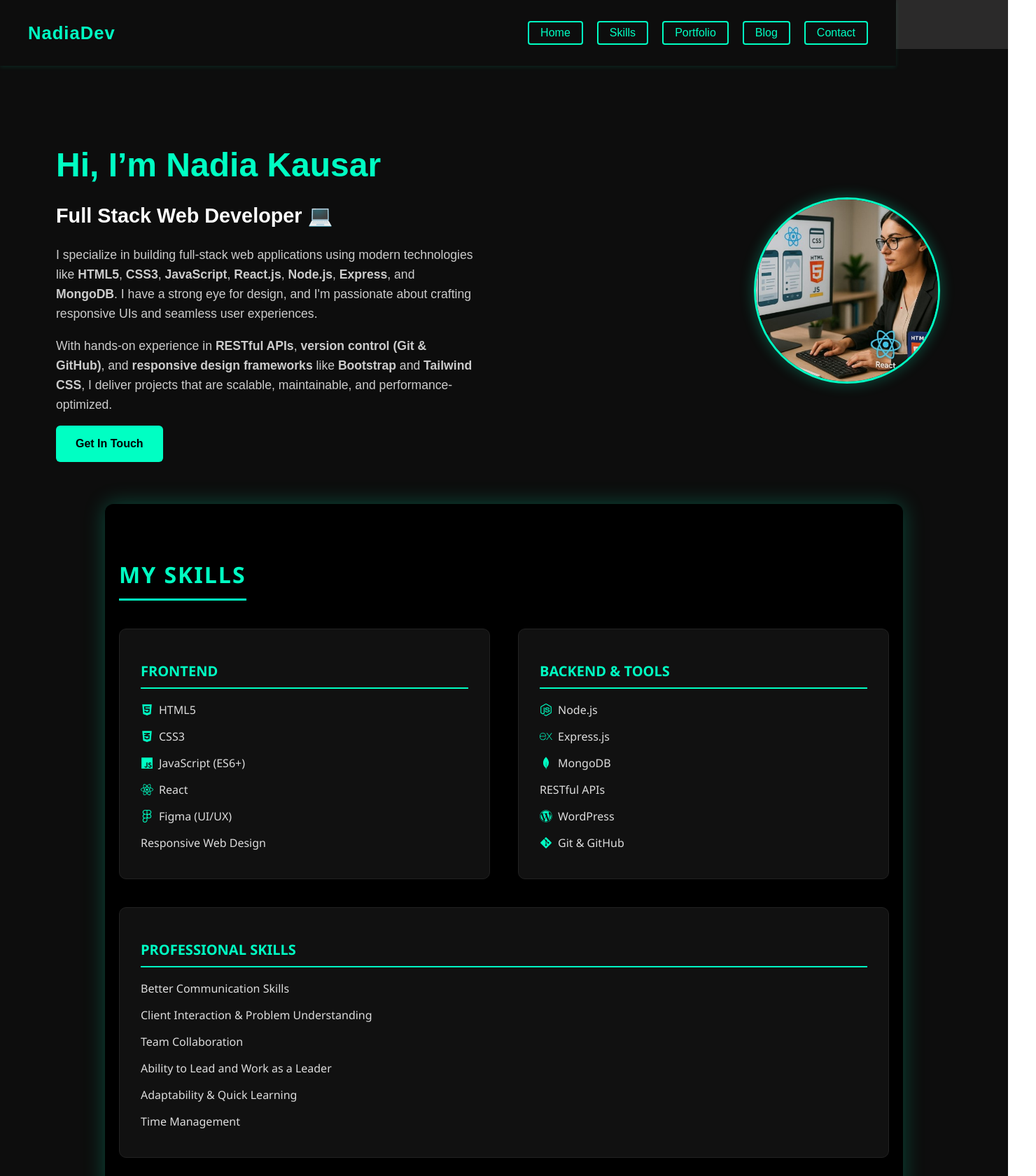
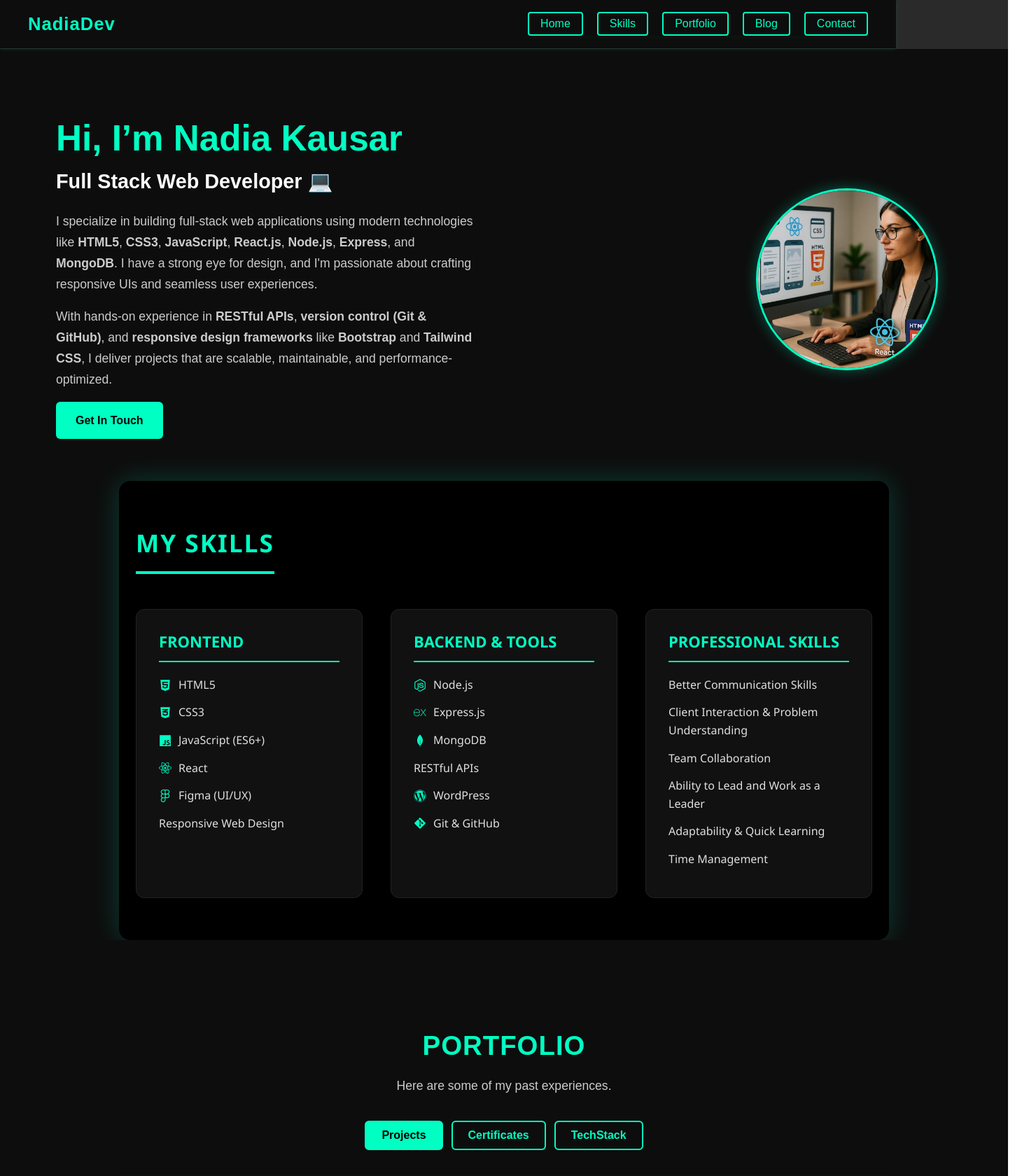
Before and after one commit to Nadia-kausar/Portfolio, a React (Vite) app in the folder Frontend/: page / in a window 1280 px wide. Shown: the top 1680 px of the page at 70% size, 1480 px wide, since content can reach past the window. Built offline with nearby package versions, Linux system fonts and the light colour scheme.

Commit message:
PORTFOLIO

```diff
--- a/Frontend/src/App.css
+++ b/Frontend/src/App.css
@@ -1,14 +1,46 @@
-/* App.css */
+/* ===== GLOBAL STYLES ===== */
+
+* {
+  margin: 0;
+  padding: 0;
+  box-sizing: border-box;
+}
+
+html {
+  scroll-behavior: smooth;
+  font-size: 16px;
+}
+
+body {
+  font-family: 'Poppins', sans-serif;
+  background-color: #0d0d0d;
+  color: #f0f0f0;
+  line-height: 1.6;
+}
+
+a {
+  color: inherit;
+  text-decoration: none;
+}
+
+ul {
+  list-style: none;
+  padding: 0;
+  margin: 0;
+}
+
+/* ===== APP CONTAINER ===== */
+
 .app-container {
   display: flex;
   flex-direction: column;
   min-height: 100vh;
   font-family: 'Poppins', sans-serif;
   background-color: #2b2a2a;
-  color: #111;
+  color: #f0f0f0;
 }
 
 .main-content {
   flex: 1;
-  padding-top: 70px; /* adjust if your navbar is fixed */
+  padding-top: 70px; /* adjust if navbar is fixed */
 }
--- a/Frontend/src/components/Footer.css
+++ b/Frontend/src/components/Footer.css
@@ -1,58 +1,105 @@
-/* ========== Footer ========== */
+/* ========== GLOBAL STYLES ========== */
+* {
+  margin: 0;
+  padding: 0;
+  box-sizing: border-box;
+}
+
+html {
+  scroll-behavior: smooth;
+  font-size: 16px;
+}
+
+body {
+  font-family: 'Poppins', sans-serif;
+  background-color: #0d0d0d;
+  color: #f0f0f0;
+  line-height: 1.6;
+}
+
+a {
+  color: inherit;
+  text-decoration: none;
+}
+
+ul {
+  list-style: none;
+  padding: 0;
+  margin: 0;
+}
+
+/* ========== APP CONTAINER STYLES ========== */
+.app-container {
+  display: flex;
+  flex-direction: column;
+  min-height: 100vh;
+  font-family: 'Poppins', sans-serif;
+  background-color: #2b2a2a;
+  color: #f0f0f0;
+}
+
+.main-content {
+  flex: 1;
+  padding-top: 70px; /* Adjust if navbar is fixed */
+}
+
+/* ========== FOOTER STYLES ========== */
 .footer {
   background-color: #0d0d0d;
   color: #f0f0f0;
-  padding: 12px 20px 10px;
+  padding: 24px 16px 12px;
   font-family: 'Poppins', sans-serif;
   border-top: 1px solid #1f1f1f;
   width: 100%;
+  text-align: center;
 }
 
 .footer-container {
-  max-width: 1800px;
+  max-width: 1400px;
   margin: 0 auto;
-  text-align: center;
   display: flex;
   flex-direction: column;
   align-items: center;
-  padding: 0 20px;
+  padding: 0 16px;
 }
 
+/* Brand Section */
 .footer-brand {
   margin-bottom: 8px;
 }
 
 .footer-title {
-  font-size: 1.2rem;
+  font-size: 1.4rem;
   font-weight: 600;
   color: #00ffc3;
-  line-height: 1.1;
+  margin-bottom: 4px;
+  line-height: 1.2;
 }
 
 .footer-role {
-  font-size: 0.85rem;
+  font-size: 0.95rem;
   color: #ccc;
-  line-height: 1.2;
+  margin-bottom: 12px;
+  line-height: 1.4;
 }
 
+/* Social / Contact Links */
 .footer-links {
-  list-style: none;
   display: flex;
+  flex-wrap: wrap;
   justify-content: center;
-  flex-wrap: wrap;
   gap: 12px;
-  padding: 0;
-  margin: 10px 0;
+  margin: 12px 0;
 }
 
 .footer-links li a {
   display: flex;
   align-items: center;
   gap: 6px;
+  font-size: 0.9rem;
   color: #f0f0f0;
+  text-decoration: none;
   font-weight: 500;
-  text-decoration: none;
-  font-size: 0.85rem;
   transition: color 0.3s ease;
 }
 
@@ -69,31 +116,31 @@
   transform: scale(1.2);
 }
 
+/* Copyright */
 .footer-copy {
-  font-size: 0.75rem;
+  font-size: 0.8rem;
   color: #777;
-  margin-top: 8px;
-  line-height: 1.1;
+  margin-top: 10px;
+  line-height: 1.3;
 }
 
-/* Footer Mobile */
+/* ========== RESPONSIVE ========== */
 @media screen and (max-width: 600px) {
   .footer-title {
-    font-size: 1.1rem;
+    font-size: 1.2rem;
   }
 
   .footer-role {
-    font-size: 0.8rem;
+    font-size: 0.85rem;
   }
 
   .footer-links {
     flex-direction: column;
-    gap: 8px;
+    gap: 10px;
   }
 
   .footer-copy {
-    font-size: 0.7rem;
-    text-align: center;
-    padding: 0 10px;
+    font-size: 0.75rem;
+    padding: 0 12px;
   }
 }
--- a/Frontend/src/components/Navbar.css
+++ b/Frontend/src/components/Navbar.css
@@ -1,11 +1,20 @@
+/* ========== Root Variables ========== */
+:root {
+  --primary-color: #00ffc3;
+  --primary-bg: #0d0d0d;
+  --hover-bg: #00ffc3;
+  --hover-text: #0d0d0d;
+  --white: #ffffff;
+}
+
 /* ========== Navbar ========== */
 .navbar {
   position: fixed;
   top: 0;
   left: 0;
   right: 0;
-  background-color: #0d0d0d;
-  color: #00ffc3;
+  background-color: var(--primary-bg);
+  color: var(--primary-color);
   z-index: 1000;
   box-shadow: 0 2px 6px rgba(0, 255, 195, 0.1);
 }
@@ -19,52 +28,88 @@
   align-items: center;
 }
 
+/* Logo */
 .navbar-logo {
   font-size: 1.6rem;
   font-weight: 700;
   cursor: pointer;
-  color: #00ffc3;
+  color: var(--primary-color);
   letter-spacing: 1px;
+  transition: color 0.3s ease;
 }
 
+/* Nav Links */
+.nav-links {
+  display: flex;
+  gap: 20px;
+  list-style: none;
+  align-items: center;
+  transition: all 0.3s ease;
+}
+
+.nav-links li a {
+  color: var(--primary-color);
+  font-size: 1rem;
+  padding: 8px 12px;
+  text-decoration: none;
+  transition: all 0.3s ease;
+}
+
+.nav-links li a:hover,
+.nav-links li a:focus {
+  color: var(--white);
+  outline: none;
+}
+
+/* Button */
+.nav-btn {
+  border: 2px solid var(--primary-color);
+  background: transparent;
+  padding: 6px 16px;
+  border-radius: 4px;
+  font-size: 1rem;
+  color: var(--primary-color);
+  cursor: pointer;
+  transition: all 0.3s ease;
+}
+
+.nav-btn:hover,
+.nav-btn:focus {
+  background-color: var(--hover-bg);
+  color: var(--hover-text);
+  outline: none;
+}
+
+/* ========== Hamburger ========== */
 .hamburger {
   display: none;
   flex-direction: column;
   gap: 6px;
   cursor: pointer;
+  z-index: 1100;
+  transition: all 0.3s ease;
 }
 
 .bar {
   width: 25px;
   height: 3px;
-  background-color: #00ffc3;
-  transition: 0.3s ease;
-}
-
-.nav-links {
-  display: flex;
-  gap: 20px;
-  list-style: none;
-  align-items: center;
-}
-
-.nav-btn {
-  border: 2px solid #00ffc3;
-  background: transparent;
-  padding: 6px 16px;
-  border-radius: 4px;
-  font-size: 1rem;
-  color: #00ffc3;
-  cursor: pointer;
+  background-color: var(--primary-color);
   transition: all 0.3s ease;
 }
 
-.nav-btn:hover {
-  background-color: #00ffc3;
-  color: #0d0d0d;
+.bar.open:nth-child(1) {
+  transform: rotate(45deg) translate(5px, 5px);
 }
 
-/* Mobile Nav */
+.bar.open:nth-child(2) {
+  opacity: 0;
+}
+
+.bar.open:nth-child(3) {
+  transform: rotate(-45deg) translate(5px, -5px);
+}
+
+/* ========== Mobile Navigation ========== */
 @media screen and (max-width: 768px) {
   .navbar-container {
     flex-direction: column;
@@ -80,12 +125,12 @@
     position: absolute;
     top: 60px;
     right: 0;
-    background-color: #0d0d0d;
+    width: 100%;
     flex-direction: column;
-    width: 100%;
+    background-color: var(--primary-bg);
     max-height: 0;
     overflow: hidden;
-    transition: max-height 0.3s ease;
+    transition: max-height 0.4s ease;
     box-shadow: 0 2px 12px rgba(0, 255, 195, 0.05);
   }
 
@@ -100,22 +145,16 @@
     margin: 10px 0;
   }
 
+  .nav-links li a {
+    font-size: 1.1rem;
+    display: block;
+    padding: 12px 0;
+  }
+
   .nav-btn {
     width: 80%;
     margin: auto;
     font-size: 0.9rem;
     padding: 6px 12px;
   }
-
-  .bar.open:nth-child(1) {
-    transform: rotate(45deg) translate(5px, 5px);
-  }
-
-  .bar.open:nth-child(2) {
-    opacity: 0;
-  }
-
-  .bar.open:nth-child(3) {
-    transform: rotate(-45deg) translate(5px, -5px);
-  }
 }
--- a/Frontend/src/components/Navbar.jsx
+++ b/Frontend/src/components/Navbar.jsx
@@ -38,7 +38,12 @@
   return (
     <nav className="navbar">
       <div className="navbar-container">
-        <div className="navbar-logo" onClick={() => scrollToSection("home")}>
+        <div
+          className="navbar-logo"
+          onClick={() => scrollToSection("home")}
+          role="button"
+          tabIndex={0}
+        >
           NadiaDev
         </div>
 
@@ -57,7 +62,10 @@
         <ul className={`nav-links ${menuOpen ? "active" : ""}`}>
           {sections.map(({ id, label }) => (
             <li key={id}>
-              <button className="nav-btn" onClick={() => scrollToSection(id)}>
+              <button
+                className="nav-btn"
+                onClick={() => scrollToSection(id)}
+              >
                 {label}
               </button>
             </li>
--- a/Frontend/src/components/Portfolio.css
+++ b/Frontend/src/components/Portfolio.css
@@ -1,6 +1,6 @@
-/* Portfolio Section */
+/* ===== Portfolio Section ===== */
 .portfolio-section {
-  padding: 40px 20px;
+  padding: 60px 20px;
   font-family: 'Poppins', sans-serif;
   background-color: #0d0d0d;
   color: #f0f0f0;
@@ -9,36 +9,42 @@
 }
 
 .portfolio-heading {
-  font-size: 2.2rem;
+  font-size: 2.4rem;
   text-align: center;
-  font-weight: bold;
-  margin-bottom: 10px;
+  font-weight: 700;
+  margin-bottom: 12px;
   color: #00ffc3;
+  letter-spacing: 1px;
+  text-transform: uppercase;
 }
 
 .portfolio-subheading {
   text-align: center;
-  margin-bottom: 30px;
-  font-size: 1rem;
+  margin-bottom: 36px;
+  font-size: 1.1rem;
   color: #ccc;
+  max-width: 720px;
+  margin-left: auto;
+  margin-right: auto;
 }
 
-/* Tabs */
+/* ===== Tabs ===== */
 .tabs {
   display: flex;
   justify-content: center;
-  margin-bottom: 30px;
-  gap: 10px;
   flex-wrap: wrap;
+  gap: 12px;
+  margin-bottom: 40px;
 }
 
 .tabs button {
-  padding: 10px 20px;
+  padding: 10px 22px;
   background-color: transparent;
   border: 2px solid #00ffc3;
   color: #00ffc3;
   font-weight: 600;
   border-radius: 6px;
+  font-size: 1rem;
   cursor: pointer;
   transition: all 0.3s ease;
 }
@@ -49,27 +55,33 @@
   color: #000;
 }
 
-/* Project Card */
+/* ===== Project Card ===== */
 .portfolio-project-card {
   background: #1a1a1a;
-  padding: 24px;
-  border-radius: 10px;
-  box-shadow: 0 2px 12px rgba(0, 255, 195, 0.1);
+  padding: 26px;
+  border-radius: 12px;
+  box-shadow: 0 2px 12px rgba(0, 255, 195, 0.12);
   text-align: center;
   margin-bottom: 30px;
+  transition: transform 0.3s ease;
+}
+
+.portfolio-project-card:hover {
+  transform: translateY(-4px);
 }
 
 .portfolio-project-card h3 {
-  margin-bottom: 16px;
+  font-size: 1.3rem;
+  margin-bottom: 18px;
   color: #ffffff;
 }
 
-/* Project Images */
+/* ===== Project Images ===== */
 .project-images-grid {
   display: grid;
   grid-template-columns: repeat(auto-fit, minmax(180px, 1fr));
-  gap: 16px;
-  margin-bottom: 20px;
+  gap: 18px;
+  margin-bottom: 22px;
 }
 
 .project-images-grid img {
@@ -78,23 +90,24 @@
   object-fit: cover;
   border-radius: 8px;
   border: 1px solid #444;
-  transition: transform 0.3s ease;
+  transition: transform 0.3s ease, box-shadow 0.3s ease;
 }
 
 .project-images-grid img:hover {
   transform: scale(1.05);
+  box-shadow: 0 0 12px rgba(0, 255, 195, 0.3);
 }
 
-/* Project Description */
+/* ===== Project Description ===== */
 .project-description {
   text-align: left;
-  line-height: 1.6;
+  line-height: 1.7;
   font-size: 1rem;
   color: #ddd;
   margin-top: 20px;
 }
 
-/* Certificates */
+/* ===== Certificates ===== */
 .certificates-grid {
   display: grid;
   grid-template-columns: repeat(auto-fit, minmax(260px, 1fr));
@@ -108,6 +121,11 @@
   border-radius: 10px;
   text-align: center;
   box-shadow: 0 2px 10px rgba(0, 255, 195, 0.08);
+  transition: transform 0.3s ease;
+}
+
+.certificate-card:hover {
+  transform: translateY(-4px);
 }
 
 .certificate-card img {
@@ -122,16 +140,16 @@
   transform: scale(1.05);
 }
 
-/* TechStack Cards */
+/* ===== Tech Stack ===== */
 .portfolio-techstack {
-  margin-top: 20px;
+  margin-top: 40px;
   text-align: center;
 }
 
 .techstack-grid {
   display: grid;
-  grid-template-columns: repeat(5, 1fr); /* ✅ 5 icons per row */
-  gap: 40px; /* ✅ Increased spacing between cards */
+  grid-template-columns: repeat(5, 1fr);
+  gap: 40px;
   margin-top: 30px;
   padding-bottom: 40px;
   justify-items: center;
@@ -147,7 +165,7 @@
   text-align: center;
   font-size: 2rem;
   box-shadow: 0 2px 10px rgba(255, 255, 255, 0.05);
-  transition: transform 0.3s ease;
+  transition: transform 0.3s ease, background-color 0.3s ease, color 0.3s ease;
 }
 
 .tech-card:hover {
@@ -162,27 +180,49 @@
   font-size: 0.9rem;
   margin-top: 8px;
   color: #ccc;
+  transition: color 0.3s ease;
 }
 
 .tech-card:hover span {
   color: #0d0d0d;
 }
 
-/* Responsive Design */
+/* ===== Responsive Design ===== */
 @media (max-width: 1024px) {
   .techstack-grid {
-    grid-template-columns: repeat(3, 1fr); /* Tablet */
+    grid-template-columns: repeat(3, 1fr);
+  }
+
+  .portfolio-heading {
+    font-size: 2rem;
+  }
+
+  .portfolio-subheading {
+    font-size: 1rem;
   }
 }
 
 @media (max-width: 600px) {
   .portfolio-heading {
-    font-size: 1.8rem;
+    font-size: 1.7rem;
+  }
+
+  .portfolio-subheading {
+    font-size: 0.95rem;
+    margin-bottom: 24px;
+  }
+
+  .tabs {
+    gap: 8px;
   }
 
   .tabs button {
     font-size: 0.9rem;
-    padding: 8px 16px;
+    padding: 8px 14px;
+  }
+
+  .portfolio-project-card h3 {
+    font-size: 1.1rem;
   }
 
   .project-description {
@@ -194,7 +234,7 @@
   }
 
   .techstack-grid {
-    grid-template-columns: repeat(2, 1fr); /* Mobile */
+    grid-template-columns: repeat(2, 1fr);
     gap: 20px;
   }
 
@@ -207,4 +247,8 @@
   .tech-card span {
     font-size: 0.8rem;
   }
+
+  .certificate-card {
+    padding: 16px;
+  }
 }
--- a/Frontend/src/components/Skills.css
+++ b/Frontend/src/components/Skills.css
@@ -1,24 +1,31 @@
+/* ===== SKILLS SECTION ===== */
+
 .skills-container {
   background-color: #000;
   color: #f0f0f0;
-  padding: 50px 20px;
+  padding: 60px 24px;
   max-width: 1100px;
   margin: 0 auto;
   font-family: 'Segoe UI', Tahoma, Geneva, Verdana, sans-serif;
-  border-radius: 12px;
-  box-shadow: 0 0 30px rgba(0, 255, 195, 0.25);
+  border-radius: 16px;
+  box-shadow: 0 0 40px rgba(0, 255, 195, 0.2);
+  transition: transform 0.3s ease;
+}
+
+.skills-container:hover {
+  transform: scale(1.01);
 }
 
 .skills-heading {
-  font-size: 2rem;
+  font-size: 2.2rem;
   text-align: center;
-  margin-bottom: 40px;
+  margin-bottom: 50px;
   text-transform: uppercase;
-  border-bottom: 3px solid #00ffc3;
+  border-bottom: 4px solid #00ffc3;
   display: inline-block;
-  padding-bottom: 10px;
+  padding-bottom: 12px;
   letter-spacing: 2px;
-  font-weight: 700;
+  font-weight: 800;
   color: #00ffc3;
 }
 
@@ -32,30 +39,25 @@
 .skill-category {
   flex: 1 1 300px;
   background-color: #111;
-  padding: 25px 30px;
-  border-radius: 10px;
+  padding: 28px 32px;
+  border-radius: 12px;
   border: 1px solid #222;
-  transition: box-shadow 0.3s ease;
+  transition: box-shadow 0.3s ease, transform 0.3s ease;
 }
 
 .skill-category:hover {
-  box-shadow: 0 0 15px #00ffc3;
+  box-shadow: 0 0 20px #00ffc3;
+  transform: translateY(-6px);
 }
 
 .skill-category h3 {
-  font-size: 20px;
-  margin-bottom: 18px;
+  font-size: 22px;
+  margin-bottom: 20px;
   border-bottom: 2px solid #00ffc3;
-  padding-bottom: 8px;
+  padding-bottom: 10px;
   text-transform: uppercase;
   color: #00ffc3;
   font-weight: 700;
-}
-
-.skill-category ul {
-  list-style: none;
-  padding: 0;
-  margin: 0;
 }
 
 .skill-category ul li {
@@ -64,7 +66,7 @@
   display: flex;
   align-items: center;
   transition: color 0.3s ease;
-  color: #ddd;
+  color: #e0e0e0;
 }
 
 .skill-category ul li:hover {
@@ -73,10 +75,12 @@
 
 .icon {
   color: #f39c12;
-  margin-right: 8px;
+  margin-right: 10px;
   font-size: 18px;
   flex-shrink: 0;
 }
+
+/* ===== RESPONSIVE DESIGN ===== */
 
 /* Tablets and small laptops */
 @media (max-width: 1024px) {
@@ -97,11 +101,12 @@
   }
 
   .skills-heading {
-    font-size: 1.6rem;
+    font-size: 1.8rem;
+    margin-bottom: 30px;
   }
 
   .skill-category {
-    padding: 20px;
+    padding: 22px;
   }
 
   .skill-category h3 {
--- a/Frontend/src/pages/Home.css
+++ b/Frontend/src/pages/Home.css
@@ -5,10 +5,11 @@
   font-family: 'Poppins', sans-serif;
   padding: 100px 40px 60px;
   min-height: 100vh;
+  overflow-x: hidden;
 }
 
 .container {
-  max-width: 1800px;
+  max-width: 1600px;
   margin: 0 auto;
   padding: 0 40px;
 }
@@ -29,22 +30,22 @@
 }
 
 .intro-left h1 {
-  font-size: 3rem;
+  font-size: clamp(2rem, 5vw, 3.2rem);
   margin-bottom: 10px;
   color: #00ffc3;
 }
 
 .intro-left h2 {
-  font-size: 1.8rem;
+  font-size: clamp(1.2rem, 3vw, 1.8rem);
   margin-bottom: 20px;
   color: #ffffff;
 }
 
 .intro-left p {
-  font-size: 1.1rem;
+  font-size: clamp(1rem, 2.5vw, 1.1rem);
   color: #ccc;
   margin-bottom: 16px;
-  line-height: 1.6;
+  line-height: 1.7;
 }
 
 .btn-primary {
@@ -54,13 +55,17 @@
   border: none;
   border-radius: 6px;
   font-weight: 600;
-  text-decoration: none;
   display: inline-block;
-  transition: all 0.3s ease;
+  text-align: center;
+  transition: background-color 0.3s ease, transform 0.2s ease;
+  font-size: 1rem;
+  cursor: pointer;
 }
 
-.btn-primary:hover {
+.btn-primary:hover,
+.btn-primary:focus {
   background-color: #00c9a7;
+  transform: translateY(-2px);
 }
 
 .intro-right {
@@ -96,18 +101,6 @@
     max-width: 100%;
   }
 
-  .intro-left h1 {
-    font-size: 2.4rem;
-  }
-
-  .intro-left h2 {
-    font-size: 1.4rem;
-  }
-
-  .intro-left p {
-    font-size: 1rem;
-  }
-
   .intro-right img {
     width: 220px;
     height: 220px;
@@ -123,21 +116,12 @@
     padding: 0 20px;
   }
 
-  .intro-left h1 {
-    font-size: 2rem;
-  }
-
-  .intro-left h2 {
-    font-size: 1.2rem;
-  }
-
   .intro-left p {
-    font-size: 0.95rem;
     padding: 0 10px;
   }
 
   .btn-primary {
-    font-size: 0.85rem;
+    font-size: 0.9rem;
     padding: 10px 20px;
   }
 
@@ -166,8 +150,9 @@
   }
 
   .btn-primary {
-    font-size: 0.8rem;
+    font-size: 0.85rem;
     padding: 8px 16px;
+    width: 100%;
   }
 }
 
```
Also changed, not shown: Frontend/src/components/BlogSection.css (+37 -19 lines), Frontend/src/components/Contact.css (+34 -15 lines).
